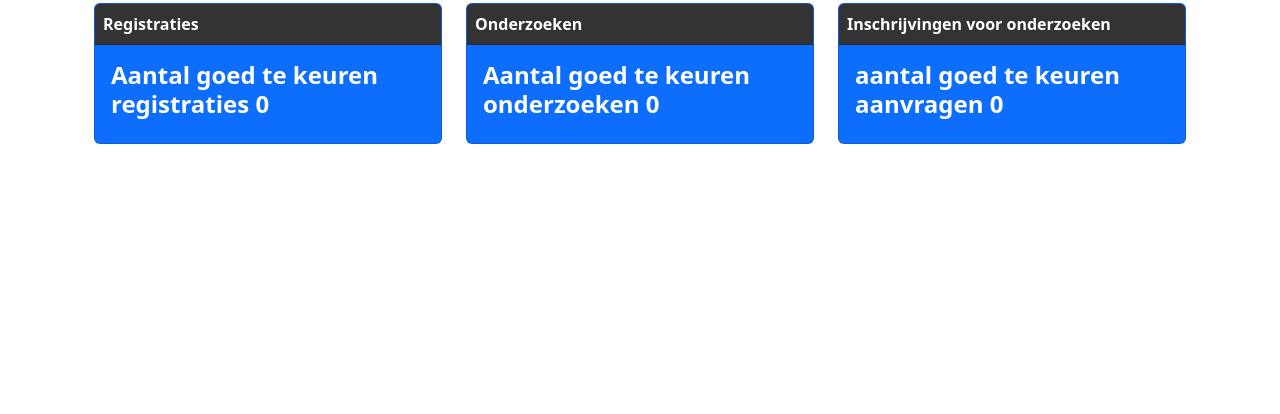
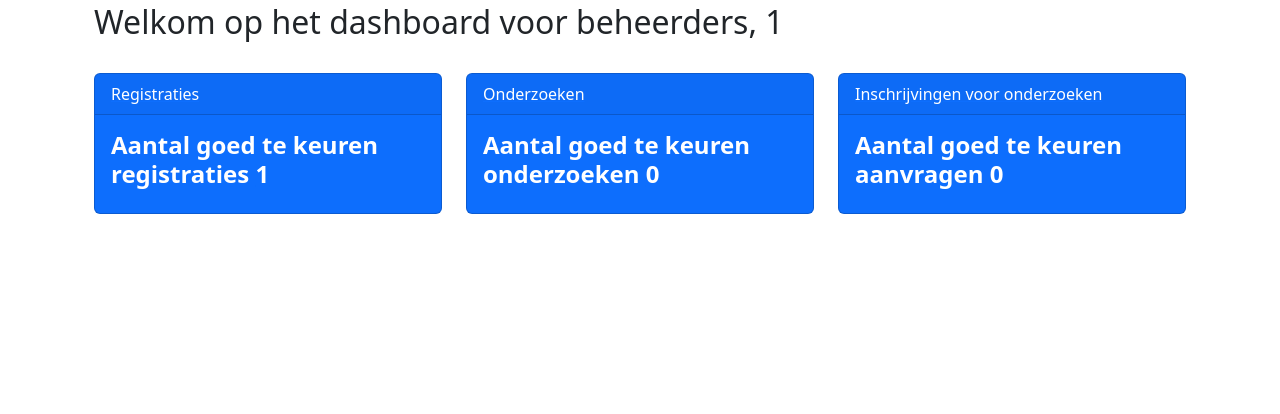
Before and after one commit to Wout-0981216/WP3-API-Testing, a Flask app: page /beheerder in a window 1280 px wide. Shown: the part 386-800 px from the top of the page. Run offline with Flask 3, Linux system fonts and the light colour scheme; the visitor is signed in with stand-in values (Sample User, id 1); data comes from the database, SQL or seed files in the repository; some libraries are stand-ins or nearby versions.

Commit message:
Live ophalen van huidige aanmeldingen

```diff
--- a/main/beheerder.py
+++ b/main/beheerder.py
@@ -1,8 +1,15 @@
-from flask import Blueprint, render_template
+from flask import Blueprint, render_template, jsonify
+from database_functions import get_aanvragen
 
 
 beheerder_blueprint = Blueprint('beheerder', __name__)
 
-@beheerder_blueprint.route('/beheerder')
+@beheerder_blueprint.route('/beheerder', methods=['GET'])
 def beheerder():
-    return render_template('beheerder_overzicht.html')
+    aanvragen_data = get_aanvragen()
+    return render_template('beheerder_overzicht.html', aanvragen=aanvragen_data)
+
+@beheerder_blueprint.route('/get_aanvragen', methods=['GET'])
+def get_aanvragen_route():
+    aanvragen = get_aanvragen()
+    return jsonify({'aanvragen': aanvragen})
--- a/main/database_functions.py
+++ b/main/database_functions.py
@@ -105,3 +105,12 @@ def beheerder_login(form):
     if(user_data[0] == wachtwoord):
         return True
     else: return False
+
+def get_aanvragen():
+    connection = get_db()
+    cursor = connection.cursor()
+    query = "SELECT COUNT(*) FROM Ervaringsdeskundige;"
+    cursor.execute(query)
+    count_aanvragen = cursor.fetchone()[0]
+    connection.close()
+    return count_aanvragen
--- a/main/static/css/beheerder.css
+++ b/main/static/css/beheerder.css
@@ -4,13 +4,6 @@ body {
 
 .card {
 	margin-bottom: 2rem;
-}
-
-.card-header {
-	background-color: #333;
-	color: #fff;
-	padding: 0.5rem;
-	font-weight: bold;
 }
 
 .card-body {
--- a/main/static/javascript/beheerder.js
+++ b/main/static/javascript/beheerder.js
@@ -1,9 +1,22 @@
-fetch('https://api.example.com/investigations')
-	.then(response => response.json())
-	.then(data => {
-		// Update the HTML with the number of ongoing investigations
-		document.getElementById('investigationCount1').innerHTML = data[0].count;
-		document.getElementById('investigationCount2').innerHTML = data[1].count;
-		document.getElementById('investigationCount3').innerHTML = data[2].count;
-	})
-	.catch(error => console.error('Error:', error));
+
+function updateOpenRequestsCount() {
+            $.ajax({
+                url: '/get_aanvragen',
+                type: 'GET',
+                dataType: 'json',
+                success: function (data) {
+                    $('#investigationCount1').text(data.aanvragen);
+                },
+                error: function (error) {
+                    console.log('Fout bij het ophalen van openstaande aanvragen:', error);
+                }
+            });
+        }
+
+        $(document).ready(function () {
+            updateOpenRequestsCount();
+        });
+
+        setInterval(function () {
+            updateOpenRequestsCount();
+        }, 10000);
--- a/main/templates/beheerder_overzicht.html
+++ b/main/templates/beheerder_overzicht.html
@@ -5,40 +5,54 @@
 <html lang="en">
 <head>
 	<title>Dashboard</title>
-	<link rel="stylesheet" href="beheerder.css">
+	<link rel="stylesheet" href="static/css/beheerder.css">
 </head>
 <body>
 <div class="container">
 			<div class="row">
+				<div class="col-md-12">
+					<h2>Welkom op het dashboard voor beheerders, {{ session['display_name'] }}</h2>
+				</div>
+			</div>
+</div>
+	<div class="container">
+        <br>
+		<div class="row">
 			<div class="col-md-4">
-				<div class="card text-white bg-primary mb-3" style="max-width: 55rem;">
+				<a href="{{ url_for('beheerder.beheerder') }}">
+					<div class="card text-white bg-primary mb-3 clickable-card" style="max-width: 55rem;">
 						<div class="card-header">Registraties</div>
 						<div class="card-body">
 							<h5 class="card-title">Aantal goed te keuren registraties <span id="investigationCount1">0</span></h5>
 						</div>
 					</div>
+				</a>
 			</div>
 			<div class="col-md-4">
-				<div class="card text-white bg-primary mb-3" style="max-width: 55rem;">
+				<a href="{{ url_for('beheerder.beheerder') }}">
+					<div class="card text-white bg-primary mb-3 clickable-card" style="max-width: 55rem;">
 						<div class="card-header">Onderzoeken</div>
 						<div class="card-body">
 							<h5 class="card-title">Aantal goed te keuren onderzoeken <span id="investigationCount2">0</span></h5>
 						</div>
 					</div>
+				</a>
 			</div>
 			<div class="col-md-4">
-				<div class="card text-white bg-primary mb-3" style="max-width: 55rem;">
+				<a href="{{ url_for('beheerder.beheerder') }}">
+					<div class="card text-white bg-primary mb-3 clickable-card" style="max-width: 55rem;">
 						<div class="card-header">Inschrijvingen voor onderzoeken</div>
 						<div class="card-body">
-						<h5 class="card-title">aantal goed te keuren aanvragen <span id="investigationCount3">0</span></h5>
+							<h5 class="card-title">Aantal goed te keuren aanvragen <span id="investigationCount3">0</span></h5>
+						</div>
+					</div>
+				</a>
 			</div>
 		</div>
 	</div>
-		</div>
-	</div>
-	<script src="beheerder.js"></script>
+	<script src="https://code.jquery.com/jquery-3.6.4.min.js"></script>
+	<script src="static/javascript/beheerder.js"></script>
 </body>
 </html>
 
-
 {% endblock %}
```
Lines whose indentation alone changed are shown as unchanged.
